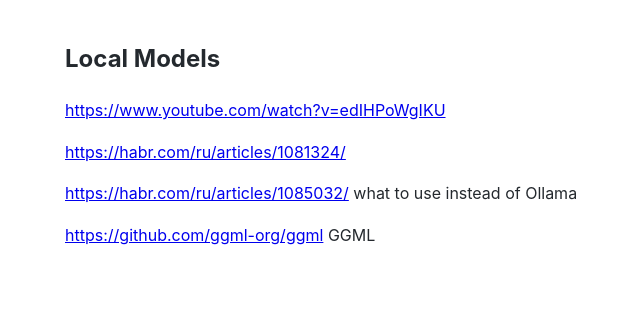
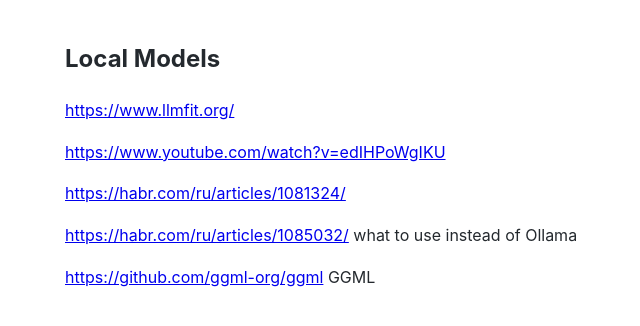
Before and after one commit to Michael-Lubinsky/michael-lubinsky.github.com, a Jekyll site: the page built from ml/local_llm.md, in a window 1280 px wide. Shown: the top 326 px of the page, without its empty margins (125-765 px from the left). Built offline with Jekyll 4.4.1, drawn with Linux system fonts in a browser that asks for light colours; our own code applies the rules of GitHub Pages for plain Markdown files.

Commit message:
Update local_llm.md with additional resources
Added links to LLM resources and a video.

```diff
--- a/ml/local_llm.md
+++ b/ml/local_llm.md
@@ -1,4 +1,6 @@
 ## Local Models
+
+<https://www.llmfit.org/>
 
 <https://www.youtube.com/watch?v=edIHPoWgIKU>
 
```
